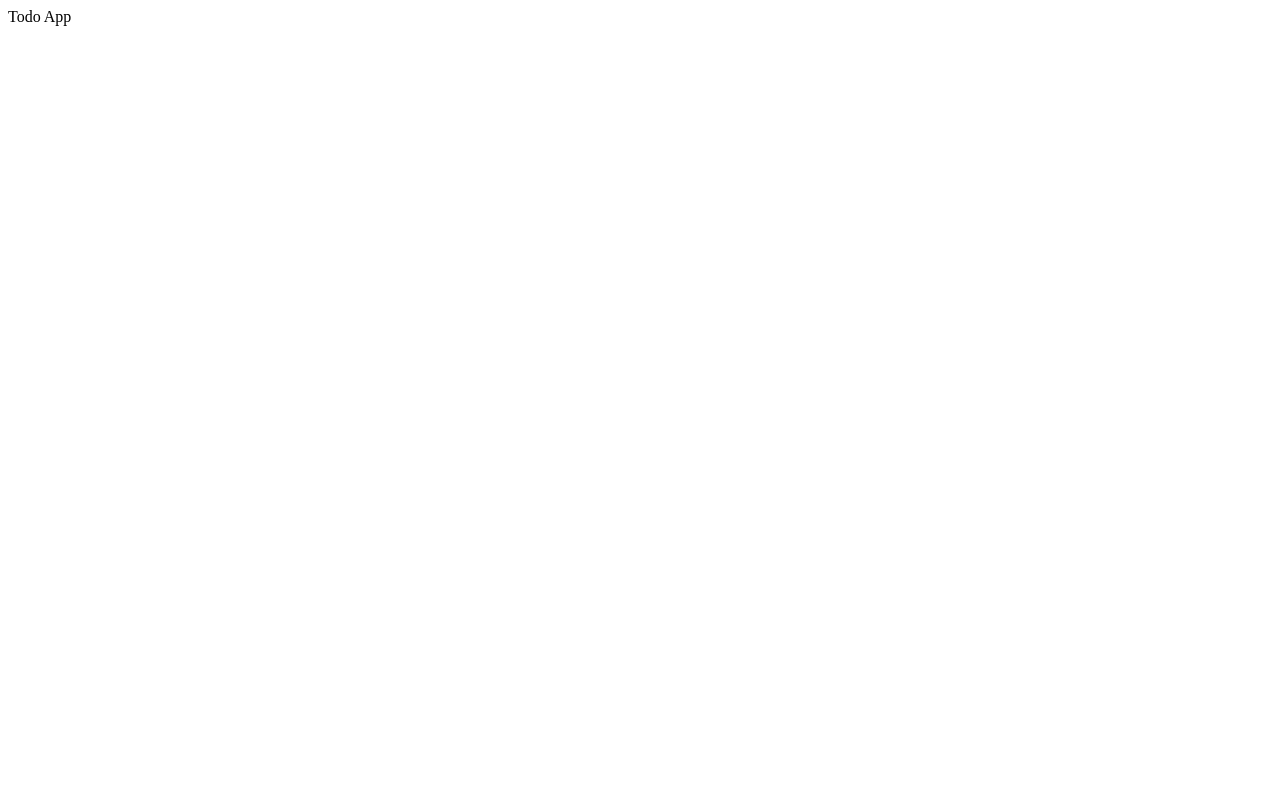
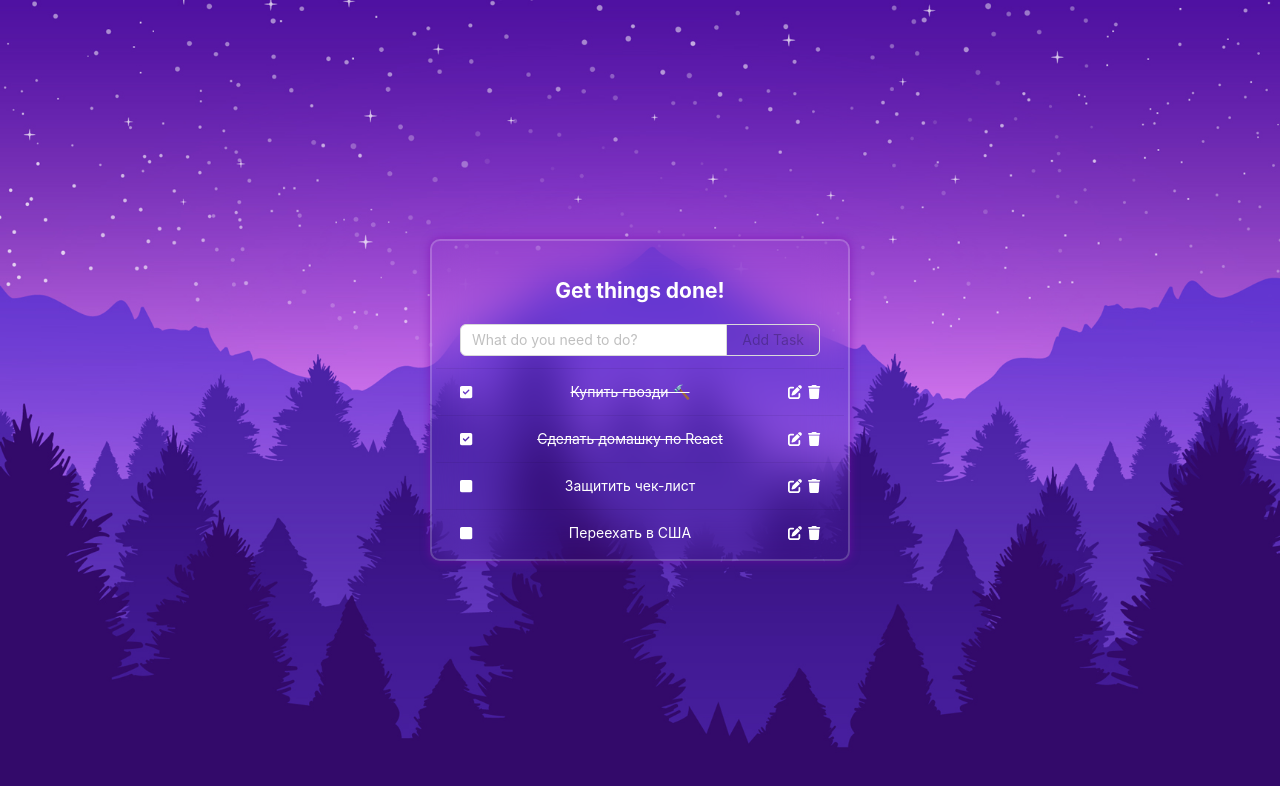
Before and after one commit to kilosha/todooha, a React (Create React App) app: page / in a window 1280 px wide. Shown: the top 786 px of the page. Built offline with nearby package versions, Linux system fonts and the light colour scheme.

Commit message:
implement main functional

```diff
--- /dev/null
+++ b/src/App.css
@@ -0,0 +1,13 @@
+body {
+    margin: 0 auto;
+}
+
+.App {
+    display: flex;
+    justify-content: center;
+    align-items: center;
+    min-height: 100vh;
+    background: url('./assets/img.jpg') no-repeat;
+    background-size: cover;
+    background-position: center;
+}
--- a/src/App.js
+++ b/src/App.js
@@ -1,7 +1,77 @@
+import React from 'react';
+import { List } from 'antd';
+import { v4 as uuidv4 } from 'uuid';
+
+import TaskItem from './components/TaskItem';
+import EditTaskItem from './components/EditTaskItem';
+import Header from './components/Header';
+
+import './App.css';
+
 function App() {
+    const [data, setData] = React.useState([
+        { title: "Купить гвозди 🔨", id: "ea6abbd7-eb68-4ee0-b352-23721c84c1f2", isCompleted: true },
+        { title: "Сделать домашку по React", id: "0b480ff3-64bd-42d3-9318-f728cc1d62dd", isCompleted: true },
+        { title: "Защитить чек-лист", id: " bae6bb59-5c22-42f5-8f4c-1fc8d9877a5d", isCompleted: false },
+        { title: "Переехать в США", id: "e7f723f0-867c-4184-bdbf-7774faea5ec5", isCompleted: false }
+    ]);
+
+    const [editId, setEditId] = React.useState('');
+
+    const addNewTask = (task) => {
+        setData(tasks => [...tasks, { title: task, id: uuidv4() }]);
+    }
+
+    const handleEditTaskClick = (id) => {
+        setEditId(id);
+    }
+
+    const handleDeleteTaskClick = (id) => {
+        setData(data => data.filter(task => task.id !== id));
+    }
+
+    const updateTask = (id, newText) => {
+        setData(data => data.map(task =>
+            task.id === id ? { ...task, title: newText } : task
+        ));
+        setEditId('');
+    }
+
+    const completeTask = (id) => {
+        setData(data => data.map(task =>
+            task.id === id ? { ...task, isCompleted: !task.isCompleted } : task
+        ));
+    }
+
     return (
         <div className="App">
-            Todo App
+            <List
+                style={{
+                    width: '420px',
+                    backgroundColor: 'transparent',
+                    border: '2px solid rgba(255, 255, 255, .2)',
+                    backdropFilter: 'blur(20px)', // Не работает на сафари(
+                    boxShadow: '0 0 10px rgba(125, 9, 174, 0.612)',
+                    color: 'white',
+                    borderRadius: '10px',
+                    padding: '3px 4px'
+                }}
+                header={<Header addNewTask={addNewTask} />}
+                bordered
+                dataSource={data}
+                renderItem={(item) => (
+                    <List.Item style={{
+                        color: 'white',
+                        display: 'flex',
+                        justifyContent: 'space-between'
+                    }} key={item.id + item.isCompleted}>
+                        {item.id !== editId ?
+                            <TaskItem title={item.title} id={item.id} handleEditTaskClick={handleEditTaskClick} handleDeleteTaskClick={handleDeleteTaskClick} isCompleted={item.isCompleted} completeTask={completeTask} />
+                            : <EditTaskItem title={item.title} id={item.id} updateTask={updateTask} setEditId={setEditId} />}
+                    </List.Item>
+                )}
+            />
+
         </div>
     );
 }
--- /dev/null
+++ b/src/components/EditTaskItem.jsx
@@ -0,0 +1,56 @@
+import React from 'react';
+import { Input } from 'antd';
+import { FontAwesomeIcon } from '@fortawesome/react-fontawesome';
+import { faFileCircleCheck, faFileCircleXmark } from '@fortawesome/free-solid-svg-icons';
+
+const EditTaskItem = ({ title, id, updateTask, setEditId }) => {
+    const [taskText, setTaskText] = React.useState(title);
+
+    const updateTaskText = (e) => {
+        setTaskText(e.target.value);
+    };
+
+    const handleKeyDown = (event) => {
+        if (event.key === 'Enter') {
+            if (taskText.trim()) {
+                updateTask(id, taskText.trim());
+            }
+        }
+    };
+
+    const handleSaveClick = () => {
+        if (taskText.trim()) {
+            updateTask(id, taskText.trim());
+        }
+    };
+
+    const handleCancelClick = () => {
+        setEditId('');
+    };
+
+    return (
+        <>
+            <Input
+                style={{ width: '85%' }}
+                value={taskText}
+                onChange={(e) => updateTaskText(e)}
+                onKeyDown={handleKeyDown}
+                autoFocus={true}></Input>
+            <div style={{ display: 'flex' }}>
+                <FontAwesomeIcon
+                    icon={faFileCircleCheck}
+                    style={{ marginRight: '6px', cursor: 'pointer' }}
+                    beat
+                    onClick={handleSaveClick}
+                />
+                <FontAwesomeIcon
+                    icon={faFileCircleXmark}
+                    style={{ cursor: 'pointer' }}
+                    onClick={handleCancelClick}
+                />
+            </div>
+        </>
+    );
+};
+
+export default EditTaskItem;
--- /dev/null
+++ b/src/components/Header.jsx
@@ -0,0 +1,13 @@
+import React from 'react';
+import TaskInput from './TaskInput';
+
+const Header = ({ addNewTask }) => {
+    return (
+        <>
+            <h2 style={{ textAlign: 'center' }}>Get things done!</h2>
+            <TaskInput addNewTask={addNewTask} />
+        </>
+    );
+};
+
+export default Header;
--- /dev/null
+++ b/src/components/TaskInput.jsx
@@ -0,0 +1,48 @@
+import React from 'react';
+import { Button, Input, Space } from 'antd';
+
+const TaskInput = ({ addNewTask }) => {
+    const [task, setTask] = React.useState('');
+
+    // alert('rerender');
+    const setNewTask = (e) => {
+        setTask(e.target.value);
+    };
+
+    const handleKeyDown = (event) => {
+        if (event.key === 'Enter') {
+            if (task.trim()) {
+                addNewTask(task.trim());
+                setTask('');
+            }
+        }
+    };
+
+    const addTask = () => {
+        if (task.trim()) {
+            addNewTask(task.trim());
+            setTask('');
+        }
+    };
+
+    return (
+        <div>
+            <Space.Compact
+                style={{
+                    width: '100%',
+                }}>
+                <Input
+                    value={task}
+                    onChange={(e) => setNewTask(e)}
+                    onKeyDown={handleKeyDown}
+                    placeholder="What do you need to do?"
+                />
+                <Button type="primary" onClick={addTask} disabled={!task.trim()}>
+                    Add Task
+                </Button>
+            </Space.Compact>
+        </div>
+    );
+};
+
+export default TaskInput;
--- /dev/null
+++ b/src/components/TaskItem.jsx
@@ -0,0 +1,44 @@
+import React from 'react';
+import { Typography } from 'antd';
+import { FontAwesomeIcon } from '@fortawesome/react-fontawesome';
+import { faPenToSquare, faTrash, faSquareCheck, faSquare } from '@fortawesome/free-solid-svg-icons';
+
+const TaskItem = ({
+    title,
+    handleEditTaskClick,
+    handleDeleteTaskClick,
+    id,
+    isCompleted,
+    completeTask,
+}) => {
+    return (
+        <>
+            {isCompleted ? (
+                <FontAwesomeIcon icon={faSquareCheck} onClick={() => completeTask(id)} />
+            ) : (
+                <FontAwesomeIcon icon={faSquare} onClick={() => completeTask(id)} />
+            )}
+
+            <Typography.Text
+                style={{ color: 'white', cursor: 'pointer' }}
+                delete={isCompleted}
+                onClick={() => completeTask(id)}>
+                {title}
+            </Typography.Text>
+            <div style={{ display: 'flex' }}>
+                <FontAwesomeIcon
+                    style={{ marginRight: '6px', cursor: 'pointer' }}
+                    icon={faPenToSquare}
+                    onClick={() => handleEditTaskClick(id)}
+                />
+                <FontAwesomeIcon
+                    style={{ cursor: 'pointer' }}
+                    icon={faTrash}
+                    onClick={() => handleDeleteTaskClick(id)}
+                />
+            </div>
+        </>
+    );
+};
+
+export default TaskItem;
```
Also changed, not shown: package.json (+7 -0 lines), src/assets/img.jpg (added), 1 other file (tests, documents, lock files or other folders).
